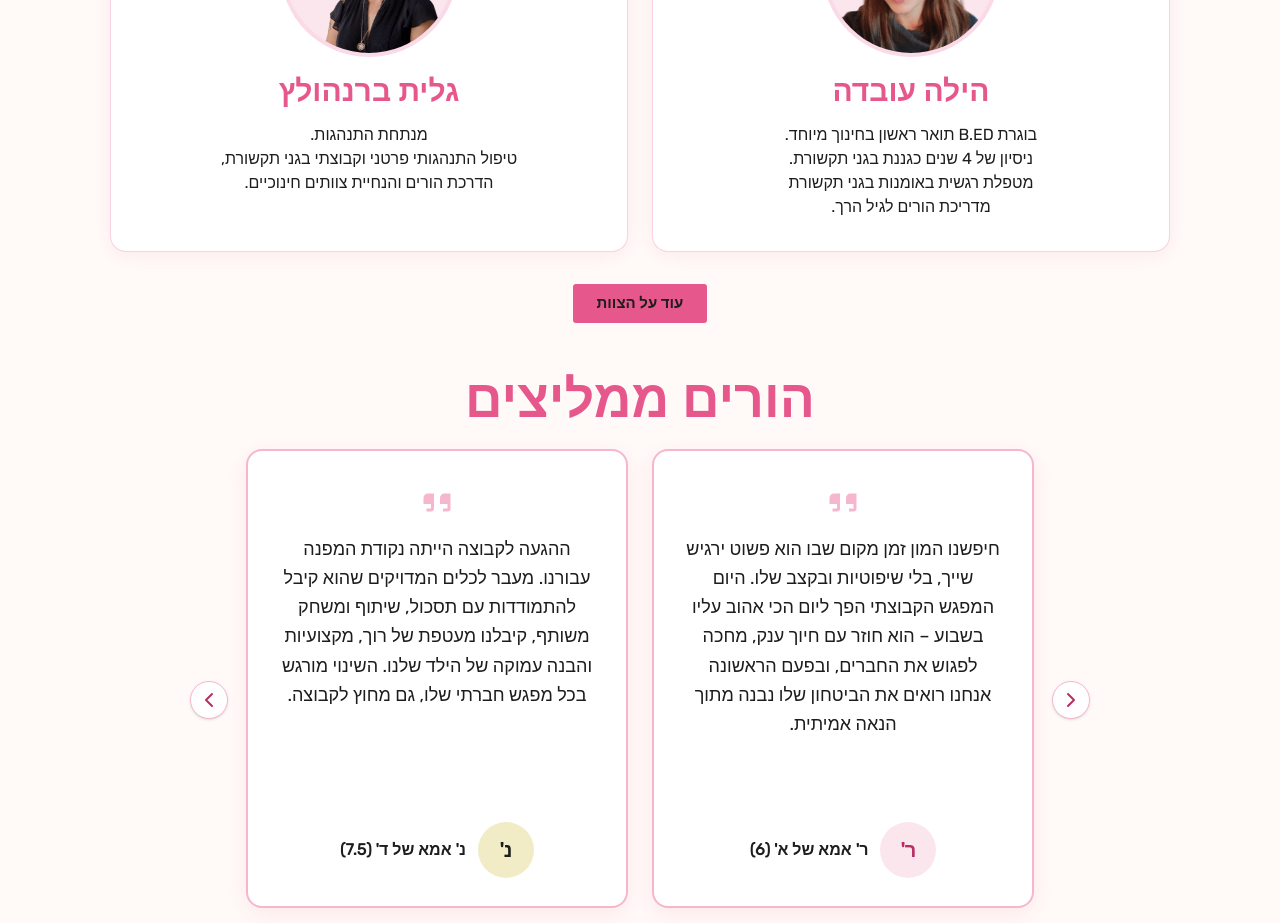
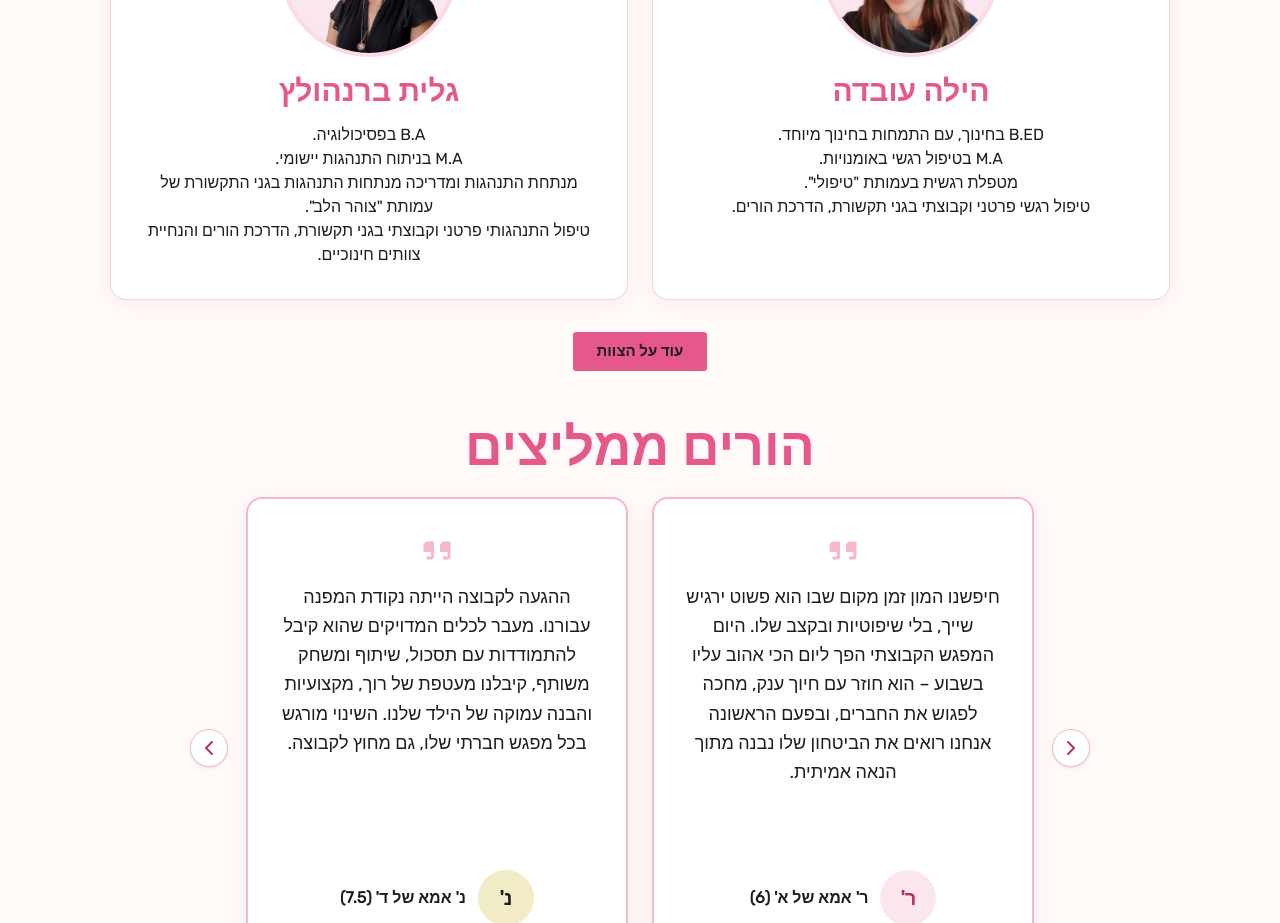
Before and after one commit to hilaovda-galila/galila-site, a React (Vite) app: page / in a window 1280 px wide. Shown: the part 5040-5963 px from the top of the page. Built offline with nearby package versions, Linux system fonts and the light colour scheme.

Commit message:
עדכון פרטי הצוות (השכלה ותפקידים) בעמוד הבית, בעמודי הערים, בעמוד הצוות ובשאלות הנפוצות
Co-Authored-By: Claude Opus 5.5 <noreply@anthropic.com>

```diff
--- a/src/content/author.json
+++ b/src/content/author.json
@@ -1,6 +1,6 @@
 {
   "name": "גלית ברנהולץ",
-  "bio": "מנתחת התנהגות (M.A), מתמחה בעבודה עם ילדים על הרצף האוטיסטי (ASD) \"גלילה\" – קבוצות חברתיות לילדים עם אוטיזם בגיל הרך, יחד עם הילה עובדה מלווה ומדריכה הורים וצוותים חינוכיים, עם ניסיון של למעלה מ-9 שנים בגני תקשורת",
+  "bio": "מנתחת התנהגות. B.A בפסיכולוגיה, M.A בניתוח התנהגות יישומי. מדריכה מנתחות התנהגות בגני התקשורת של עמותת \"צוהר הלב\". יחד עם הילה עובדה מובילה את \"גלילה\" – קבוצות חברתיות לילדים על הרצף.",
   "image": "תמונה-מ-Hila-Ovda🌸.jpg",
   "links": [
     {
--- a/src/content/home.json
+++ b/src/content/home.json
@@ -233,13 +233,13 @@
     "291b3a6": {
       "id": "291b3a6",
       "type": "html",
-      "html": "<p>בוגרת B.ED תואר ראשון בחינוך מיוחד. <br>ניסיון של 4 שנים כגננת בגני תקשורת.<br>מטפלת רגשית באומנות בגני תקשורת<br>מדריכת הורים לגיל הרך.</p>"
+      "html": "<p>B.ED בחינוך, עם התמחות בחינוך מיוחד.<br>M.A בטיפול רגשי באומנויות.<br>מטפלת רגשית בעמותת \"טיפולי\".<br>טיפול רגשי פרטני וקבוצתי בגני תקשורת, הדרכת הורים.</p>"
     },
     "9bbbc86": {
       "id": "9bbbc86",
       "type": "image",
       "image": "IMG_20230215_110234-removebg-preview.png",
-      "alt": "",
+      "alt": "הילה עובדה, מטפלת רגשית באומנויות",
       "width": 225,
       "height": 300
     },
@@ -252,13 +252,13 @@
     "1ec4d50": {
       "id": "1ec4d50",
       "type": "html",
-      "html": "<p>מנתחת התנהגות.<br>טיפול התנהגותי פרטני וקבוצתי בגני תקשורת, <br>הדרכת הורים והנחיית צוותים חינוכיים.</p>"
+      "html": "<p>B.A בפסיכולוגיה.<br>M.A בניתוח התנהגות יישומי.<br>מנתחת התנהגות ומדריכה מנתחות התנהגות בגני התקשורת של עמותת \"צוהר הלב\".<br>טיפול התנהגותי פרטני וקבוצתי בגני תקשורת, הדרכת הורים והנחיית צוותים חינוכיים.</p>"
     },
     "378270b": {
       "id": "378270b",
       "type": "image",
       "image": "תמונה_מ-Hila_Ovda_-removebg-preview.png",
-      "alt": "מנתחת התנהגות מדריכה הורים וצוותים חינוכיים במסגרת טיפול התנהגותי לילדים על הרצף האוטיסטי",
+      "alt": "גלית ברנהולץ, מנתחת התנהגות",
       "width": 300,
       "height": 300
     },
--- a/src/content/homeFaq.ts
+++ b/src/content/homeFaq.ts
@@ -10,7 +10,7 @@ export const homeFaq: { q: string; a: string }[] = [
   },
   {
     q: 'מי עומדות מאחורי גלילה?',
-    a: '<p>את גלילה הקמנו ואנחנו מובילות אותה, הילה וגלית:</p><ul><li><strong>הילה עובדה</strong>: בוגרת B.Ed בחינוך מיוחד, עבדה 4 שנים כגננת בגני תקשורת. מטפלת רגשית באמנות בגני תקשורת.</li><li><strong>גלית ברנהולץ</strong>: מנתחת התנהגות (M.A) עם ניסיון של למעלה מ-9 שנים בגני תקשורת. מעניקה טיפול התנהגותי פרטני וקבוצתי ומנחה צוותים חינוכיים.</li></ul><p>הקבוצות מונחות על ידי צוות מקצועי ומנוסה.</p>',
+    a: '<p>את גלילה הקמנו ואנחנו מובילות אותה, הילה וגלית:</p><ul><li><strong>הילה עובדה</strong>: B.ED בחינוך, עם התמחות בחינוך מיוחד. M.A בטיפול רגשי באומנויות. מטפלת רגשית בעמותת "טיפולי". טיפול רגשי פרטני וקבוצתי בגני תקשורת, הדרכת הורים.</li><li><strong>גלית ברנהולץ</strong>: B.A בפסיכולוגיה. M.A בניתוח התנהגות יישומי. מנתחת התנהגות ומדריכה מנתחות התנהגות בגני התקשורת של עמותת "צוהר הלב". טיפול התנהגותי פרטני וקבוצתי בגני תקשורת, הדרכת הורים והנחיית צוותים חינוכיים.</li></ul><p>הקבוצות מונחות על ידי צוות מקצועי ומנוסה.</p>',
   },
   {
     q: 'האם ההורים מעורבים בתהליך?',
--- a/src/content/landing-pages.json
+++ b/src/content/landing-pages.json
@@ -31,7 +31,7 @@
       },
       {
         "h2": "הצוות של גלילה",
-        "html": "<p>את גלילה מובילות הילה עובדה וגלית ברנהולץ, בשיתוף פעולה מלא עם ההורים ועם המסגרות החינוכיות של הילדים.</p><ul><li><strong>הילה עובדה</strong> – בוגרת B.Ed בחינוך מיוחד, עבדה 4 שנים כגננת בגני תקשורת ומטפלת רגשית באמנות בגני תקשורת.</li><li><strong>גלית ברנהולץ</strong> – מנתחת התנהגות (M.A) המתמחה בילדים על הרצף האוטיסטי, עם ניסיון של למעלה מ-9 שנים בגני תקשורת. מעניקה טיפול התנהגותי פרטני וקבוצתי ומנחה צוותים חינוכיים.</li></ul><p><a href=\"/הצוות-שלנו/\">הכירו את הצוות</a></p>"
+        "html": "<p>את גלילה מובילות הילה עובדה וגלית ברנהולץ, בשיתוף פעולה מלא עם ההורים ועם המסגרות החינוכיות של הילדים.</p><ul><li><strong>הילה עובדה</strong> – B.ED בחינוך, עם התמחות בחינוך מיוחד. M.A בטיפול רגשי באומנויות. מטפלת רגשית בעמותת \"טיפולי\". טיפול רגשי פרטני וקבוצתי בגני תקשורת, הדרכת הורים.</li><li><strong>גלית ברנהולץ</strong> – B.A בפסיכולוגיה. M.A בניתוח התנהגות יישומי. מנתחת התנהגות ומדריכה מנתחות התנהגות בגני התקשורת של עמותת \"צוהר הלב\". טיפול התנהגותי פרטני וקבוצתי בגני תקשורת, הדרכת הורים והנחיית צוותים חינוכיים.</li></ul><p><a href=\"/הצוות-שלנו/\">הכירו את הצוות</a></p>"
       },
       {
         "h2": "הורים ממליצים",
@@ -86,7 +86,7 @@
       },
       {
         "h2": "קבוצה חברתית לילדי גן על הרצף בתל אביב",
-        "html": "<p>הגיל הרך הוא הזמן שבו ילדים לומדים לשחק יחד, לחכות לתור, להפסיד במשחק ולהצטרף לחבר בחצר. הקבוצה לילדי גן בתל אביב נפגשת בימי ראשון ב-16:00, בנפרד מהקבוצה לכיתות א׳–ג׳.</p><p>התרגול עם קבוצת השווים קרוב יותר למציאות החיים: יש בו אינטראקציות אמיתיות, משחקים קבוצתיים וסיטואציות חברתיות טבעיות, שמאפשרים לתרגל כישורים חברתיים בצורה חיה. כשילד מצליח במשחק עם חברים, ההצלחה הזאת בונה אצלו תחושת שייכות וביטחון עצמי, ועוזרת לו להתמודד עם ניצחון והפסד, לפתור בעיות ולקבל החלטות ברמה שמתאימה לגילו.</p><p>אנחנו, הילה וגלית, מכירות היטב את עולם הגן: הילה עבדה 4 שנים כגננת בגני תקשורת, וגלית, מנתחת התנהגות, צברה יותר מ-9 שנות ניסיון בגני תקשורת.</p>"
+        "html": "<p>הגיל הרך הוא הזמן שבו ילדים לומדים לשחק יחד, לחכות לתור, להפסיד במשחק ולהצטרף לחבר בחצר. הקבוצה לילדי גן בתל אביב נפגשת בימי ראשון ב-16:00, בנפרד מהקבוצה לכיתות א׳–ג׳.</p><p>התרגול עם קבוצת השווים קרוב יותר למציאות החיים: יש בו אינטראקציות אמיתיות, משחקים קבוצתיים וסיטואציות חברתיות טבעיות, שמאפשרים לתרגל כישורים חברתיים בצורה חיה. כשילד מצליח במשחק עם חברים, ההצלחה הזאת בונה אצלו תחושת שייכות וביטחון עצמי, ועוזרת לו להתמודד עם ניצחון והפסד, לפתור בעיות ולקבל החלטות ברמה שמתאימה לגילו.</p><p>אנחנו, הילה וגלית, מכירות היטב את עולם הגן: הילה נותנת טיפול רגשי פרטני וקבוצתי בגני תקשורת, וגלית היא מנתחת התנהגות ומדריכה מנתחות התנהגות בגני התקשורת של עמותת \"צוהר הלב\".</p>"
       },
       {
         "h2": "איפה נפגשים: גימנסיה, ז'בוטינסקי 106",
@@ -102,7 +102,7 @@
       },
       {
         "h2": "מי מנחות את הקבוצות",
-        "html": "<p><strong>הילה עובדה</strong> – בוגרת B.Ed. בחינוך מיוחד, 4 שנים גננת בגני תקשורת ומטפלת רגשית באומנות בגני תקשורת.</p><p><strong>גלית ברנהולץ</strong> – מנתחת התנהגות (M.A.) המתמחה בילדים על הרצף, עם ניסיון של יותר מ-9 שנים בגני תקשורת. עוסקת בטיפול התנהגותי פרטני וקבוצתי ובהנחיית צוותים חינוכיים.</p><p><a href=\"/הצוות-שלנו/\">הכירו את הילה וגלית</a></p>"
+        "html": "<ul><li><strong>הילה עובדה</strong> – B.ED בחינוך, עם התמחות בחינוך מיוחד. M.A בטיפול רגשי באומנויות. מטפלת רגשית בעמותת \"טיפולי\". טיפול רגשי פרטני וקבוצתי בגני תקשורת, הדרכת הורים.</li><li><strong>גלית ברנהולץ</strong> – B.A בפסיכולוגיה. M.A בניתוח התנהגות יישומי. מנתחת התנהגות ומדריכה מנתחות התנהגות בגני התקשורת של עמותת \"צוהר הלב\". טיפול התנהגותי פרטני וקבוצתי בגני תקשורת, הדרכת הורים והנחיית צוותים חינוכיים.</li></ul><p><a href=\"/הצוות-שלנו/\">הכירו את הילה וגלית</a></p>"
       },
       {
         "h2": "המלצות הורים",
@@ -128,7 +128,7 @@
       },
       {
         "q": "הילד שלי בגן תקשורת. הקבוצה יכולה להתאים לו?",
-        "a": "<p>הקבוצות מיועדות לילדים המאובחנים על הרצף שחווים ניתוק חברתי במסגרות חינוך שונות, ובקבוצות משתתפים ילדים ברמות תפקוד מגוונות, כל אחד בדרך שמתאימה לו. אנחנו עבדנו שנים בגני תקשורת ומכירות את המסגרת מקרוב. נשמח לדבר איתכם בטלפון, ללא עלות, ולתאם מפגש היכרות.</p>"
+        "a": "<p>הקבוצות מיועדות לילדים המאובחנים על הרצף שחווים ניתוק חברתי במסגרות חינוך שונות, ובקבוצות משתתפים ילדים ברמות תפקוד מגוונות, כל אחד בדרך שמתאימה לו. אנחנו עובדות בגני תקשורת ומכירות את המסגרת מקרוב. נשמח לדבר איתכם בטלפון, ללא עלות, ולתאם מפגש היכרות.</p>"
       },
       {
         "q": "מה קורה במפגש?",
@@ -199,10 +199,10 @@
     "path": "/הצוות-שלנו/",
     "kind": "team",
     "title": "הצוות שלנו: הילה עובדה וגלית ברנהולץ | גלילה",
-    "description": "הכירו את הילה עובדה, מטפלת רגשית באמנות, ואת גלית ברנהולץ, מנתחת התנהגות (M.A), שמנחות את הקבוצות החברתיות של גלילה לילדים על הרצף.",
+    "description": "הכירו את הילה עובדה, מטפלת רגשית (M.A בטיפול רגשי באומנויות), ואת גלית ברנהולץ, מנתחת התנהגות (M.A בניתוח התנהגות יישומי), שמנחות את הקבוצות החברתיות של גלילה לילדים על הרצף.",
     "h1": "הצוות שלנו: הילה עובדה וגלית ברנהולץ",
-    "subtitle": "הצוות של גלילה: מטפלת רגשית באמנות ומנתחת התנהגות, עם שנים של עבודה בגני תקשורת",
-    "intro": "<p>כשמחפשים קבוצה חברתית לילד או לילדה על הרצף, אחת השאלות הראשונות היא פשוטה: מי יהיה שם עם הילד שלי? אז נכיר.</p><p>אנחנו הילה עובדה וגלית ברנהולץ, ויחד אנחנו מנהלות את \"גלילה\", קבוצות חברתיות טיפוליות לילדים וילדות המאובחנים על הרצף האוטיסטי (ASD) בגילאי 4–9, בחיפה ובתל אביב.</p><p>הילה היא מטפלת רגשית באמנות, וגלית היא מנתחת התנהגות (M.A) שמתמחה בעבודה עם ילדים על הרצף. לשתינו יש ניסיון של שנים בגני תקשורת, ואת הניסיון הזה אנחנו מביאות לקבוצות.</p>",
+    "subtitle": "הצוות של גלילה: מטפלת רגשית באומנויות ומנתחת התנהגות, שעובדות בגני תקשורת",
+    "intro": "<p>כשמחפשים קבוצה חברתית לילד או לילדה על הרצף, אחת השאלות הראשונות היא פשוטה: מי יהיה שם עם הילד שלי? אז נכיר.</p><p>אנחנו הילה עובדה וגלית ברנהולץ, ויחד אנחנו מנהלות את \"גלילה\", קבוצות חברתיות טיפוליות לילדים וילדות המאובחנים על הרצף האוטיסטי (ASD) בגילאי 4–9, בחיפה ובתל אביב.</p><p>הילה היא מטפלת רגשית עם M.A בטיפול רגשי באומנויות, וגלית היא מנתחת התנהגות עם M.A בניתוח התנהגות יישומי. שתינו עובדות בגני תקשורת, ואת הניסיון הזה אנחנו מביאות לקבוצות.</p>",
     "sections": [
       {
         "h2": "למה הקמנו את גלילה",
@@ -210,11 +210,11 @@
       },
       {
         "h2": "הילה עובדה",
-        "html": "<p><strong>מטפלת רגשית באמנות</strong></p><ul><li>בוגרת B.Ed, תואר ראשון בחינוך מיוחד</li><li>ניסיון של 4 שנים כגננת בגני תקשורת</li><li>מטפלת רגשית באמנות בגני תקשורת</li></ul>"
+        "html": "<p><strong>מטפלת רגשית באומנויות</strong></p><ul><li>B.ED בחינוך, עם התמחות בחינוך מיוחד</li><li>M.A בטיפול רגשי באומנויות</li><li>מטפלת רגשית בעמותת \"טיפולי\"</li><li>טיפול רגשי פרטני וקבוצתי בגני תקשורת, הדרכת הורים</li></ul>"
       },
       {
         "h2": "גלית ברנהולץ",
-        "html": "<p><strong>מנתחת התנהגות (M.A), מתמחה בעבודה עם ילדים על הרצף האוטיסטי (ASD)</strong></p><ul><li>טיפול התנהגותי פרטני וקבוצתי בגני תקשורת</li><li>הנחיית צוותים חינוכיים</li><li>ניסיון של למעלה מ-9 שנים בגני תקשורת</li></ul>"
+        "html": "<p><strong>מנתחת התנהגות</strong></p><ul><li>B.A בפסיכולוגיה</li><li>M.A בניתוח התנהגות יישומי</li><li>מנתחת התנהגות ומדריכה מנתחות התנהגות בגני התקשורת של עמותת \"צוהר הלב\"</li><li>טיפול התנהגותי פרטני וקבוצתי בגני תקשורת, הדרכת הורים והנחיית צוותים חינוכיים</li></ul>"
       },
       {
         "h2": "איך הילה עובדה וגלית ברנהולץ עובדות יחד",
@@ -232,11 +232,11 @@
     "faq": [
       {
         "q": "מי מנחה את הקבוצות החברתיות של גלילה?",
-        "a": "<p>את הקבוצות מנחות הילה עובדה, מטפלת רגשית באמנות, וגלית ברנהולץ, מנתחת התנהגות (M.A) שמתמחה בעבודה עם ילדים על הרצף. שתיהן עבדו שנים בגני תקשורת.</p>"
+        "a": "<p>את הקבוצות מנחות הילה עובדה, מטפלת רגשית (M.A בטיפול רגשי באומנויות), וגלית ברנהולץ, מנתחת התנהגות (M.A בניתוח התנהגות יישומי). שתיהן עובדות בגני תקשורת.</p>"
       },
       {
         "q": "מה הרקע המקצועי של הצוות?",
-        "a": "<p>הילה בוגרת B.Ed בחינוך מיוחד, עבדה 4 שנים כגננת בגני תקשורת ומטפלת רגשית באמנות בגני תקשורת. לגלית ניסיון של למעלה מ-9 שנים בגני תקשורת, בטיפול התנהגותי פרטני וקבוצתי ובהנחיית צוותים חינוכיים.</p>"
+        "a": "<p><strong>הילה עובדה:</strong> B.ED בחינוך, עם התמחות בחינוך מיוחד. M.A בטיפול רגשי באומנויות. מטפלת רגשית בעמותת \"טיפולי\". טיפול רגשי פרטני וקבוצתי בגני תקשורת, הדרכת הורים.</p><p><strong>גלית ברנהולץ:</strong> B.A בפסיכולוגיה. M.A בניתוח התנהגות יישומי. מנתחת התנהגות ומדריכה מנתחות התנהגות בגני התקשורת של עמותת \"צוהר הלב\". טיפול התנהגותי פרטני וקבוצתי בגני תקשורת, הדרכת הורים והנחיית צוותים חינוכיים.</p>"
       },
       {
         "q": "כמה ילדים יש בכל קבוצה?",
--- a/src/seo.ts
+++ b/src/seo.ts
@@ -16,7 +16,7 @@ export const organizationLd = {
   name: 'גלילה – קבוצה חברתית',
   alternateName: ['גלילה', 'Galila'],
   description:
-    'קבוצות חברתיות טיפוליות לילדים וילדות על הרצף האוטיסטי (ASD) בגילאי 4–9, בחיפה ובתל אביב, בשיתוף פעולה מלא עם ההורים. בהנחיית מטפלת רגשית באמנות ומנתחת התנהגות.',
+    'קבוצות חברתיות טיפוליות לילדים וילדות על הרצף האוטיסטי (ASD) בגילאי 4–9, בחיפה ובתל אביב, בשיתוף פעולה מלא עם ההורים. בהנחיית מטפלת רגשית באומנויות ומנתחת התנהגות.',
   url: `${site.url}/`,
   logo: abs(imageSrc('גלילה-600-pix.png')),
   image: abs(imageSrc('IMG-20230523-WA0016.jpg')),
@@ -29,7 +29,7 @@ export const organizationLd = {
     address: { '@type': 'PostalAddress', streetAddress: area.address.split(',')[0], addressLocality: area.name, addressCountry: 'IL' },
   })),
   founder: [
-    { '@type': 'Person', name: 'הילה עובדה', jobTitle: 'מטפלת רגשית באמנות' },
+    { '@type': 'Person', name: 'הילה עובדה', jobTitle: 'מטפלת רגשית באומנויות' },
     { '@type': 'Person', name: 'גלית ברנהולץ', jobTitle: 'מנתחת התנהגות' },
   ],
   knowsAbout: ['אוטיזם', 'ASD', 'מיומנויות חברתיות', 'קבוצות חברתיות לילדים', 'ויסות רגשי', 'ניתוח התנהגות יישומי (ABA)'],
```
